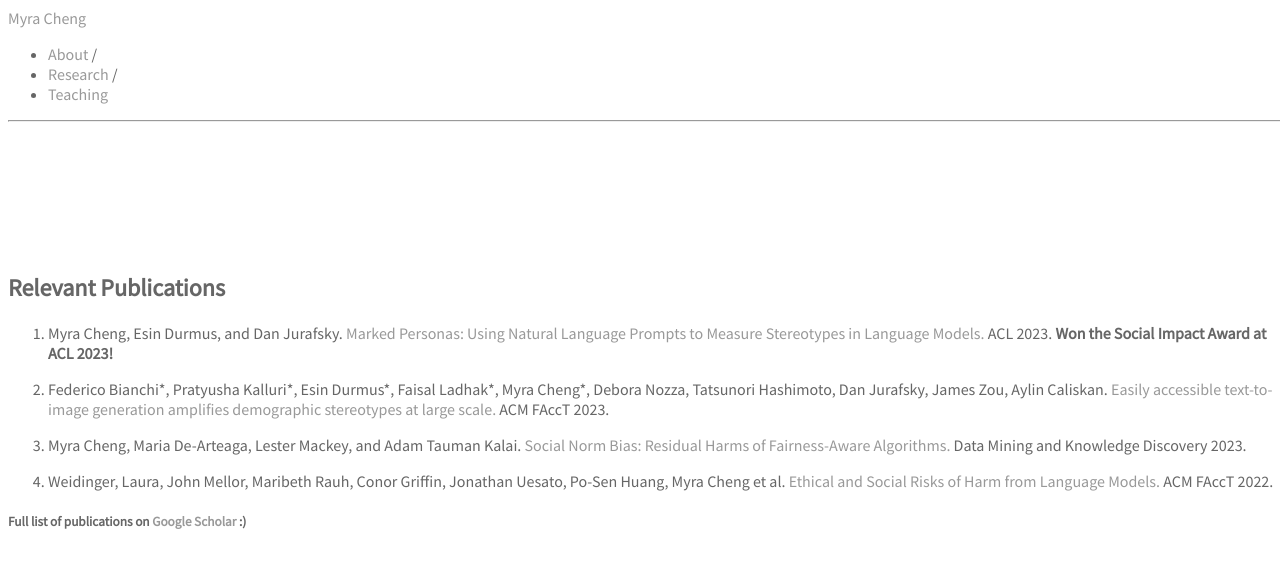
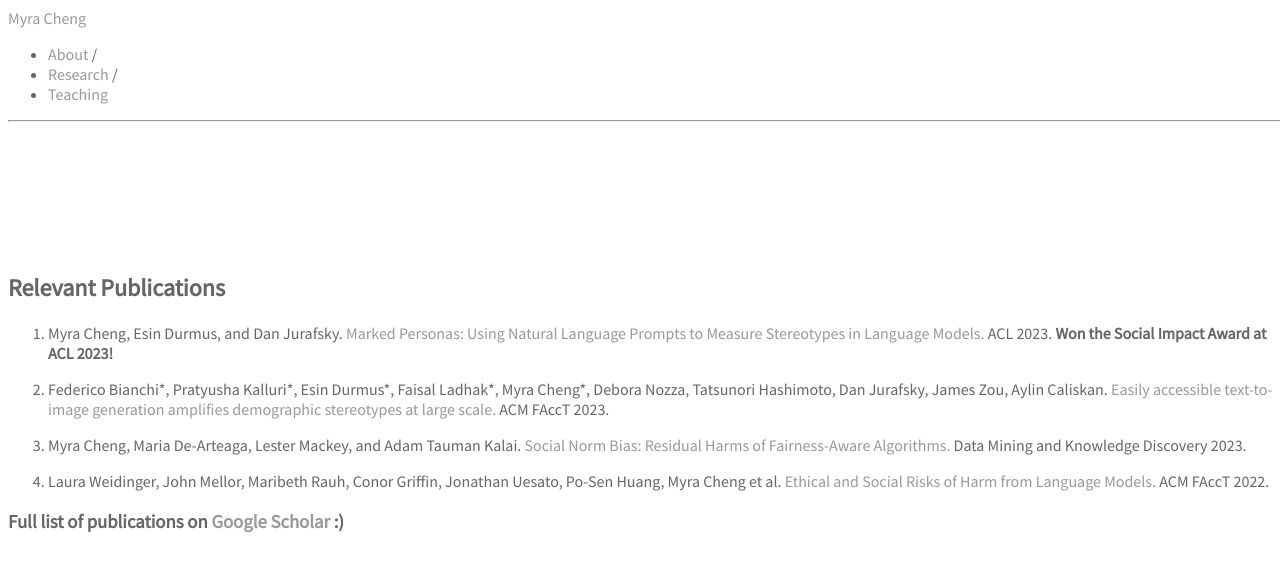
Before and after one commit to myracheng/myracheng.github.io, a Jekyll site: the page built from research.md, in a window 1280 px wide. Shown: the top 572 px of the page. Built offline with Jekyll 4.4.1, drawn with Linux system fonts in a browser that asks for light colours; some web fonts are replaced; our own code applies the rules of GitHub Pages for plain Markdown files.

```diff
--- a/research.md
+++ b/research.md
@@ -7,6 +7,6 @@
 
 3. Myra Cheng, Maria De-Arteaga, Lester Mackey, and Adam Tauman Kalai. [Social Norm Bias: Residual Harms of Fairness-Aware Algorithms.](https://arxiv.org/pdf/2108.11056.pdf) Data Mining and Knowledge Discovery 2023.
 
-4. Weidinger, Laura, John Mellor, Maribeth Rauh, Conor Griffin, Jonathan Uesato, Po-Sen Huang, Myra Cheng et al. [Ethical and Social Risks of Harm from Language Models.](https://dpmd.ai/llm-ethics) ACM FAccT 2022.
+4. Laura Weidinger, John Mellor, Maribeth Rauh, Conor Griffin, Jonathan Uesato, Po-Sen Huang, Myra Cheng et al. [Ethical and Social Risks of Harm from Language Models.](https://dpmd.ai/llm-ethics) ACM FAccT 2022.
 
-##### Full list of publications on [Google Scholar](https://scholar.google.com/citations?user=gaslQl8AAAAJ&hl=en) :)
+### Full list of publications on [Google Scholar](https://scholar.google.com/citations?user=gaslQl8AAAAJ&hl=en) :)
```
